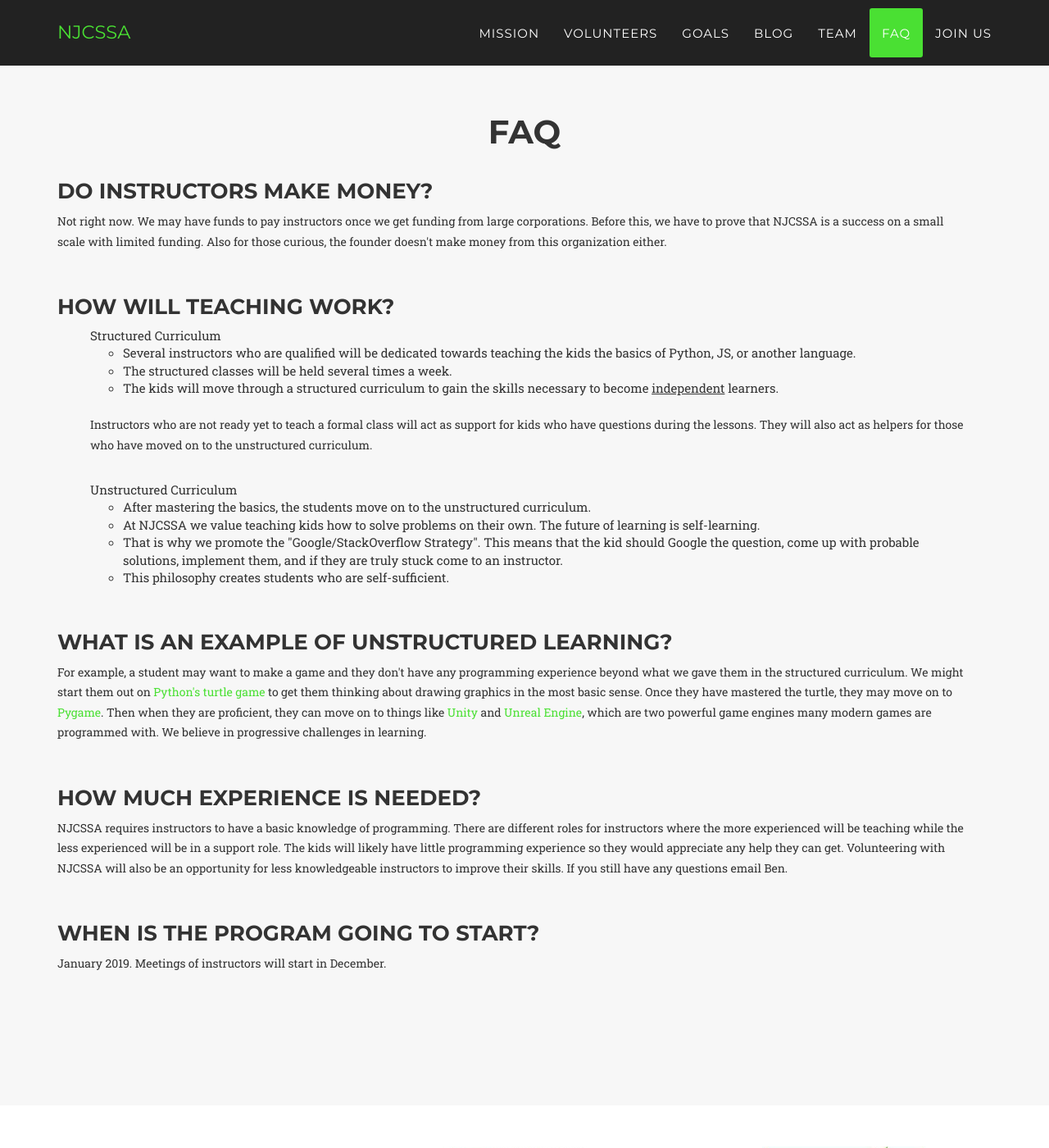
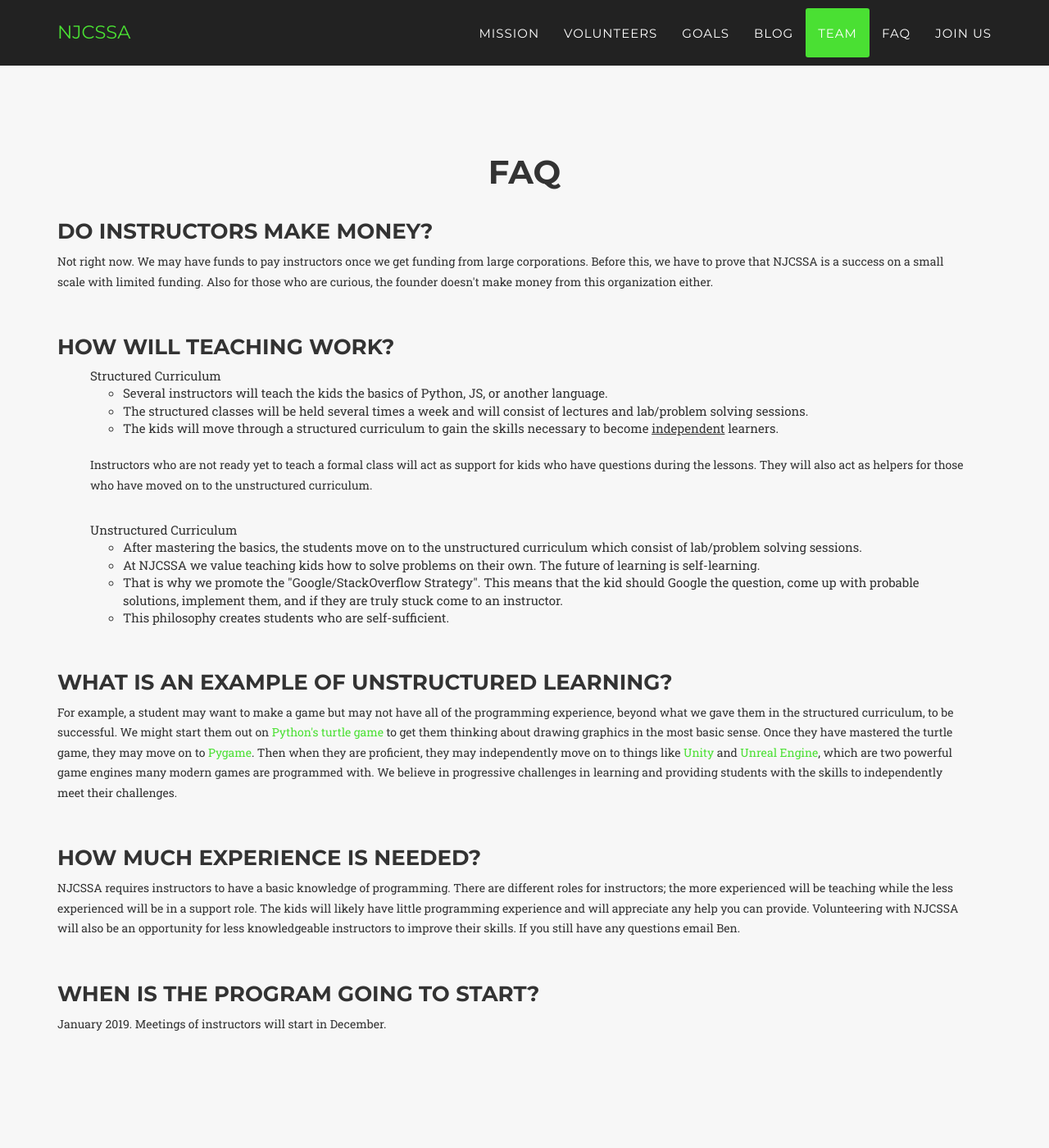
Before and after one commit to benjaminnow/njcssa, a Jekyll site: the page built from index.html, in a window 1280 px wide and 1400 px high, scrolled down 7628 px. Shown: the whole window at 82% size. Built offline with Jekyll 4.4.1, drawn with Linux system fonts in a browser that asks for light colours; nearby versions of some CDN libraries; some web fonts are replaced; some of the changed text lies outside the part shown.

Commit message:
information updates

```diff
--- a/_includes/faq.html
+++ b/_includes/faq.html
@@ -16,10 +16,10 @@
                 Structured Curriculum
                 <ul>
                     <li>
-                        Several instructors who are qualified will be dedicated towards teaching the kids the basics of Python, JS, or another language.
+                        Several instructors will teach the kids the basics of Python, JS, or another language.
                     </li>
                     <li>
-                        The structured classes will be held several times a week.
+                        The structured classes will be held several times a week and will consist of lectures and lab/problem solving sessions.
                     </li>
                     <li>
                         The kids will move through a structured curriculum to gain the skills necessary to become <u>independent</u> learners.
@@ -34,7 +34,7 @@
                 Unstructured Curriculum
                 <ul>
                     <li>
-                        After mastering the basics, the students move on to the unstructured curriculum.
+                        After mastering the basics, the students move on to the unstructured curriculum which consist of lab/problem solving sessions.
                     </li>
                     <li>
                         At NJCSSA we value teaching kids how to solve problems on their own. The future of learning is self-learning.
@@ -51,17 +51,17 @@
             <br>
             <h3>What is an example of unstructured learning?</h3>
             <p>
-                For example, a student may want to make a game and they don't have any programming experience beyond what we gave them in the structured curriculum. We might start them out on
+                For example, a student may want to make a game but may not have all of the programming experience, beyond what we gave them in the structured curriculum, to be successful. We might start them out on
                 <a href="https://docs.python.org/3.3/library/turtle.html?highlight=turtle">Python's turtle game</a> to get them thinking about drawing graphics in the most basic sense.
-                Once they have mastered the turtle, they may move on to <a href="https://www.pygame.org/tags/all">Pygame</a>. Then when they are proficient,
-                they can move on to things like <a href="https://unity3d.com/">Unity</a> and <a href="https://www.unrealengine.com/en-US/what-is-unreal-engine-4">Unreal Engine</a>, which are
-                two powerful game engines many modern games are programmed with. We believe in progressive challenges in learning.
+                Once they have mastered the turtle game, they may move on to <a href="https://www.pygame.org/tags/all">Pygame</a>. Then when they are proficient,
+                they may independently move on to things like <a href="https://unity3d.com/">Unity</a> and <a href="https://www.unrealengine.com/en-US/what-is-unreal-engine-4">Unreal Engine</a>, which are
+                two powerful game engines many modern games are programmed with. We believe in progressive challenges in learning and providing students with the skills to independently meet their challenges.
             </p>
             <br>
             <h3>How much experience is needed?</h3>
             <p>
-                NJCSSA requires instructors to have a basic knowledge of programming. There are different roles for instructors where the more experienced will be teaching while the less
-                experienced will be in a support role. The kids will likely have little programming experience so they would appreciate any help they can get. Volunteering with NJCSSA will also be an
+                NJCSSA requires instructors to have a basic knowledge of programming. There are different roles for instructors; the more experienced will be teaching while the less
+                experienced will be in a support role. The kids will likely have little programming experience and will appreciate any help you can provide. Volunteering with NJCSSA will also be an
                 opportunity for less knowledgeable instructors to improve their skills. If you still have any questions email Ben.
             </p>
             <br>
--- a/_includes/goals.html
+++ b/_includes/goals.html
@@ -27,14 +27,14 @@
                     <li>Conveniently located next to NJIT and Rutgers Newark campuses</li>
                     <li>Flexible operating hours</li>
                     <li>No tuition or fees for students</li>
-                    <li>It will set up a pipleine for skilled talent to flow into Newark</li>
+                    <li>A pipeline for skilled talent to flow into Newark</li>
                 </ul>
             </div>
             <div class="col-lg-6">
                 <h3 class="text-center">Corporate Partnerships</h3>
                 <p class="text-center">The NJCSSA project will operate out of the Urban League of Essex County's office in Newark until renovations on the Tech House are completed. Organizations
-                    such as Google and Panasonic have expressed interest in this project. Depending on the success of the small scale pilot in the Urban League's office, funds from
-                    corporate sponsors may be available.
+                    such as Google and Panasonic have expressed interest in this project. Depending on the success of the NJCSSA's pilot at the Urban League's office, funds from
+                    corporate sponsors may be available to expand CS opportunities at the Tech House.
                 </p>
             </div>
         </div>
@@ -61,7 +61,7 @@
                                 <h4 class="subheading">Newark Kids Code is founded</h4>
                             </div>
                             <div class="timeline-body">
-                                <p class="text-muted">The purpose of Newark Kids Code was to give a first class computer science education to talented Newark inner city youth.</p>
+                                <p class="text-muted">The purpose of Newark Kids Code is to give a first class computer science education to talented Newark inner city youth.</p>
                             </div>
                         </div>
                     </li>
@@ -77,9 +77,9 @@
                                 <h4 class="subheading">Newark Kids Code runs several coding camps and workshops with the help of NJIT students.</h4>
                             </div>
                             <div class="timeline-body">
-                                <p class="text-muted">Newark Kids Code uses their partnership with NJIT through Mr. Sharif to run 3 coding camps. They graduate 3 classes of students
+                                <p class="text-muted">Newark Kids Code uses its partnership with NJIT through Mr. Sharif, Director of Newark Kids Code, to run 3 coding camps. They graduated 3 classes of students
                                     which are taught in the Scratch programming language. As you can see in the pictures when you click on the circle, kids were having a lot of fun at
-                                    this camp. Mr. Sharif then got thinking about how he could expand Newark Kids Code.
+                                    this camp. Based on the success of Newark Kids Code, Mr. Sharif started to plan for ways of expanding CS opportunities.
                                 </p>
                             </div>
                         </div>
@@ -97,8 +97,8 @@
                             </div>
                             <div class="timeline-body">
                                 <p class="text-muted">The Urban League of Essex County, which is associated with Newark Kids Code through Mr. Sharif,
-                                    buys a Victorian house in West Newark. They have hopes of it becoming a tech center and providing a pipline of talented workers to tech companies in Newark.
-                                    First, they will need to find funding for it.</p>
+                                    buys a Victorian house in West Newark. The plan is to make the Tech House into a retreat for CS students and teachers and provide a pipeline of talented workers to tech companies in Newark and beyond.
+                                    Funding for the Tech House project is currently under way.</p>
                             </div>
                         </div>
                     </li>
@@ -114,7 +114,7 @@
                                 <h4 class="subheading">NJCSSA is founded.</h4>
                             </div>
                             <div class="timeline-body">
-                                <p class="text-muted">NJCSSA is founded to provide skilled instructors to kids in the Newark Kids Code program. Successful results will lead to partnerships with large tech companies and will provide the necessary money to get the Tech House project off the ground.</p>
+                                <p class="text-muted">NJCSSA is founded to provide skilled instructors to kids from Newark High Schools. Successful results will lead to partnerships with large tech companies and will provide the necessary money to get the Tech House project off the ground.</p>
                             </div>
                         </div>
                     </li>
@@ -138,7 +138,7 @@
             <img src="/img/about/ulec.png" class="img-responsive img-centered">
             <a href="https://goo.gl/maps/x8nX1XBif5C2" style="text-decoration-color: blue;"><p class="text-center" style="color:blue;">508 CENTRAL AVENUE NEWARK, NJ 07107</p></a>
             <br>
-            <p>For the first couple of months, we will be working out of a building owned by the Urban League of Essex County. There are about 40 laptops there, and students hungry to learn will be brought in.
+            <p>Initially, we will be working out of a building owned by the Urban League of Essex County. Each student entering the program will be provided with a laptop on loan. Classes will be held on several weeks days after school and on weekends for 10 week sessions.
                 <b>The purpose of this temporary setup is to demonstrate to our potential corporate sponsors that we can effectively use
                     any grant money they give us.</b>
                 </b>
--- a/_includes/services.html
+++ b/_includes/services.html
@@ -23,7 +23,7 @@
                     </span>
                     <h4 class="service-heading">How to learn</h4>
                     <p class="text-muted">Mastering the skill of learning something on your own is more important than learning a particular programming language.
-                        We teach kids to learn independently so that they can keep programming at home.</p>
+                        We teach kids to learn independently so that they can continue enhancing their programming skills outside of the classroom.</p>
                 </div>
                 <div class="col-md-4">
                     <span class="fa-stack fa-4x">
@@ -31,7 +31,7 @@
                         <i class="fa fa-gift fa-stack-1x fa-inverse"></i>
                     </span>
                     <h4 class="service-heading">Giving Back</h4>
-                    <p class="text-muted">By volunteering your time, you can give kids in Newark opportunities to succeed in the twenty-first century.</p>
+                    <p class="text-muted">By volunteering, you will give kids in Newark opportunities to succeed in the twenty-first century.</p>
                 </div>
             </div>
         </div>
--- a/_includes/volunteers.html
+++ b/_includes/volunteers.html
@@ -13,7 +13,7 @@
                     <i class="fa fa-clock-o fa-stack-1x fa-inverse"></i>
                 </span>
                 <h4 class="service-heading">Flexible Time Commitment</h4>
-                <p class="text-muted">Choose your own days and hours you can volunteer. This can be 1 day a week, or it can be 7 days a week.</p>
+                <p class="text-muted">Choose the days and hours you can volunteer. Classes will generally be held 4 times per week for 10 weeks. Volunteers may participate from 2 to 8 hours each week!</p>
             </div>
             <div class="col-md-4">
                 <span class="fa-stack fa-4x">
@@ -29,7 +29,7 @@
                     <i class="fa fa-university fa-stack-1x fa-inverse"></i>
                 </span>
                 <h4 class="service-heading">College ECs</h4>
-                <p class="text-muted">This kind of hands-on, high-impact CS volunteer work will be a great addition to a college application.</p>
+                <p class="text-muted">This kind of hands-on, high-impact CS volunteer work will be a great extracurricular activity in support of your college application.</p>
             </div>
         </div>
     </div>
```
Also changed, not shown: other parts of _includes/faq.html (+1 -1 lines).
